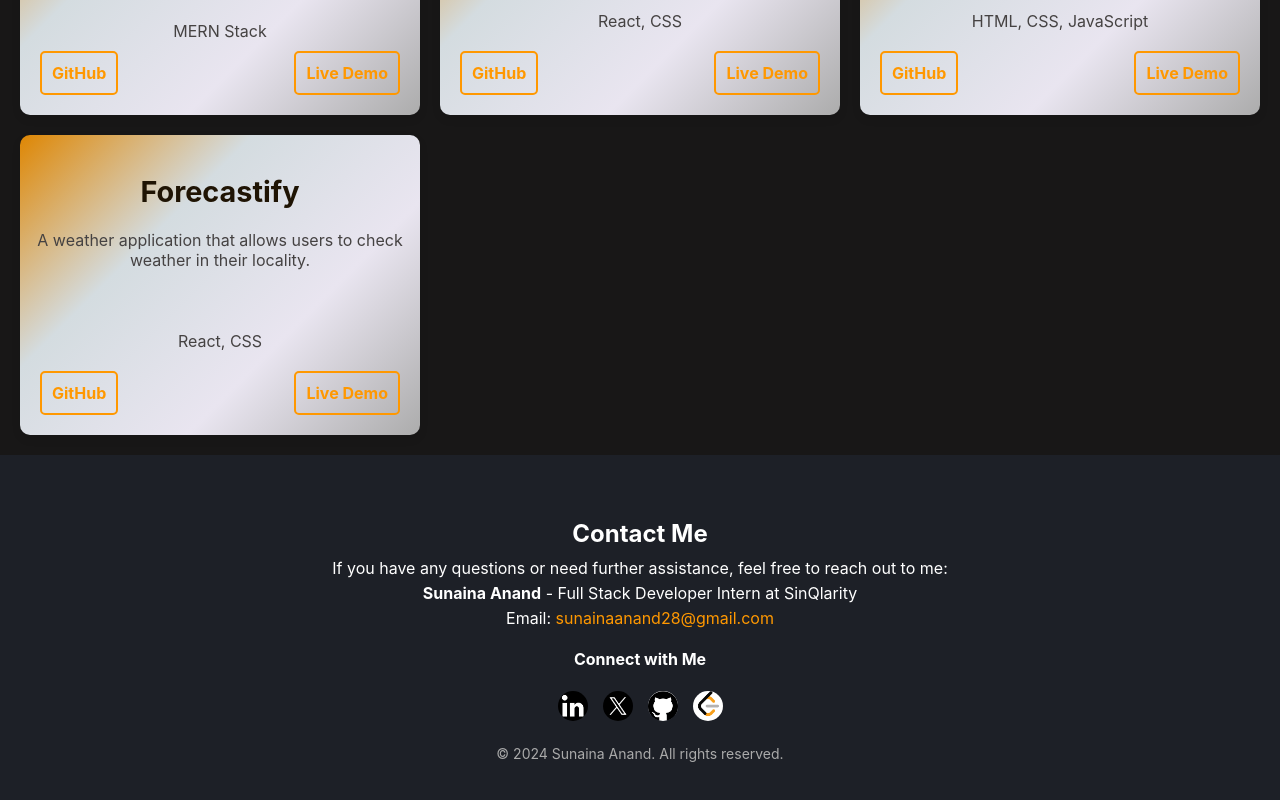
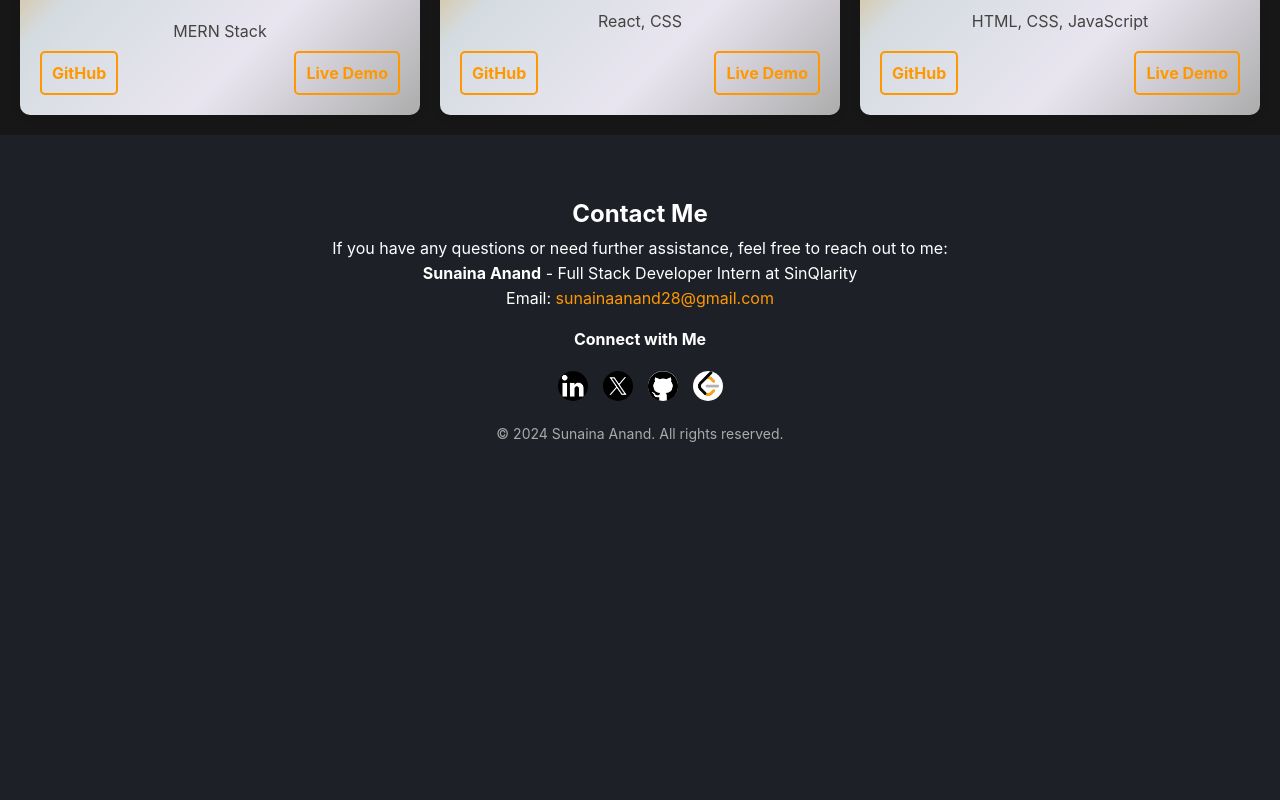
Before and after one commit to SunainaAnand28/My-Portfolio, a React (Create React App) app in the folder my-portfolio/: page / in a window 1280 px wide. Shown: the part 2676-3476 px from the top of the page. After the commit the page ends 3172 px from the top, so only its background shows below. Built offline with nearby package versions, Linux system fonts and the light colour scheme.

Commit message:
Removed the project- working on error

```diff
--- a/my-portfolio/src/components/Projects.jsx
+++ b/my-portfolio/src/components/Projects.jsx
@@ -24,13 +24,13 @@ const Projects = () => {
       githubLink: "https://github.com/sunainaanand28/To-Do-Web-App",
       liveLink: "https://sunainaanand28.github.io/To-Do-Web-App/"
     },
-    {
-      title: "Forecastify",
-      description: "A weather application that allows users to check weather in their locality.",
-      techStack: "React, CSS",
-      githubLink: "https://github.com/sunainaanand28/forecastify",
-      liveLink: "https://forecastify-dun.vercel.app/"
-    }
+    // {
+    //   title: "Forecastify",
+    //   description: "A weather application that allows users to check weather in their locality.",
+    //   techStack: "React, CSS",
+    //   githubLink: "https://github.com/sunainaanand28/forecastify",
+    //   liveLink: "https://forecastify-dun.vercel.app/"
+    // }
     // will add more projects here...
   ];
 
--- a/my-portfolio/src/styles/Projects.css
+++ b/my-portfolio/src/styles/Projects.css
@@ -90,7 +90,7 @@
 
 .project-card{
   padding: 5px;
-}
+  }
   .description{
     margin-bottom: 0;
   }
```
